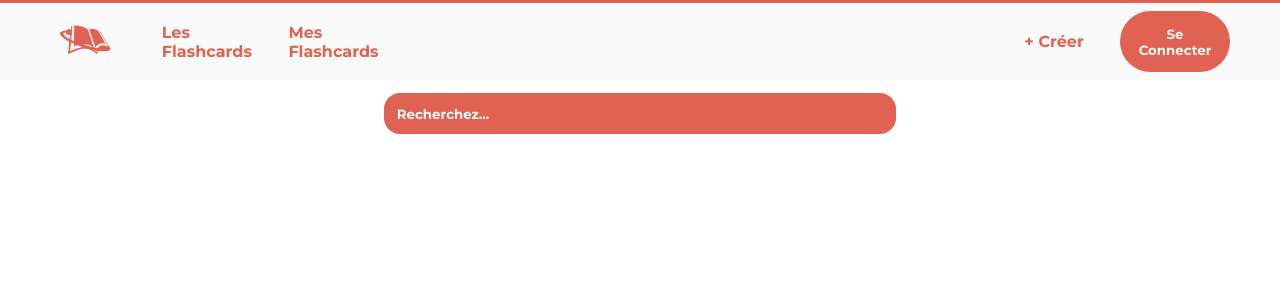
After one commit to LouisHuang13/FlashCard, a PHP site: page /flashcards.php in a window 1280 px wide. The commit adds this page. Shown: the top 300 px of the page. Run offline with PHP 8.4, Linux system fonts and the light colour scheme.

Commit message:
FLASHCARDSPAGE

```diff
--- /dev/null
+++ b/flashcards.php
@@ -0,0 +1,17 @@
+<!DOCTYPE html>
+<html lang="en">
+<head>
+    <meta charset="UTF-8">
+    <meta name="viewport" content="width=device-width, initial-scale=1.0">
+    <title>Uni'Card | Flashcards</title>
+    <link rel="stylesheet" href="styles/style.css">
+</head>
+<body>
+    <?php require_once('includes/nav.php')?>
+    <section id="searchPage">
+        <form>
+            <input type="search" name="searchBar" placeholder="Recherchez...">
+        </form>
+    </section>
+</body>
+</html>
--- a/includes/nav.php
+++ b/includes/nav.php
@@ -3,7 +3,7 @@
 <nav>
     <div>
         <a href="index.php"><img src="images/logo.png" alt=""></a>
-        <a href="">Les Flashcards</a>
+        <a href="flashcards.php">Les Flashcards</a>
         <a href="">Mes Flashcards</a>
     </div>
     <div>
--- a/styles/style.css
+++ b/styles/style.css
@@ -24,7 +24,7 @@ nav {
     background-color: #fafafa;
     border-top: 3px solid #DF6252;
 
-    position: fixed; top : 0; left: 0;
+    position: sticky; top : 0; left: 0;
     display: flex; justify-content: space-between; align-items: center;
     z-index: 999;
 }
@@ -275,3 +275,23 @@ label {
 
     align-self: flex-end;
 }
+
+/* Flashcards */
+
+#searchPage > form {
+    width: 100%;
+    display: flex; justify-content: center; align-items: center;
+}
+
+#searchPage > form > input[type="search"]{
+    width: 40%;
+    padding: 1%; margin: 1%;
+
+    background-color: #DF6252; border-radius: 2dvh; color: #fafafa; font-weight: bold;
+    border: none;
+    transition: 1s;
+}
+
+input[type="search"]::placeholder{
+    color: #fafafa;
+}
```
